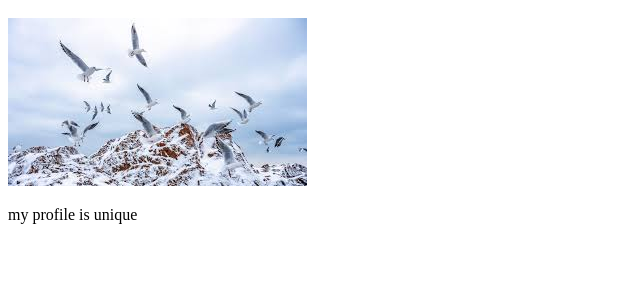
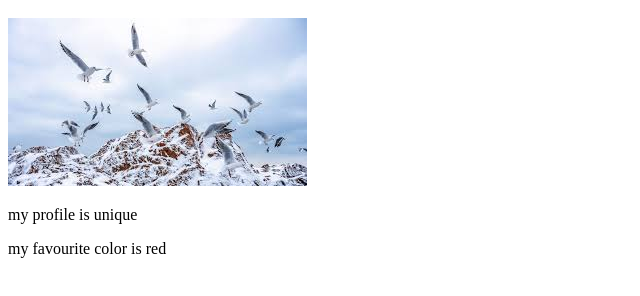
Before and after one commit to kumuthapriya21/New-folder, a plain HTML site: page index.html in a window 1280 px wide. Shown: the part 120-416 px from the top of the page, without its empty margins (0-640 px from the left). Drawn offline with Linux system fonts and the light colour scheme.

Commit message:
added paragraph

```diff
--- a/index.html
+++ b/index.html
@@ -10,5 +10,6 @@
  <h1>new name</h1>
  <img src="profile.jpg" alt="">
  <p>my profile is unique</p>
+ <p>my favourite color is red</p>
 </body>
 </html>
```
